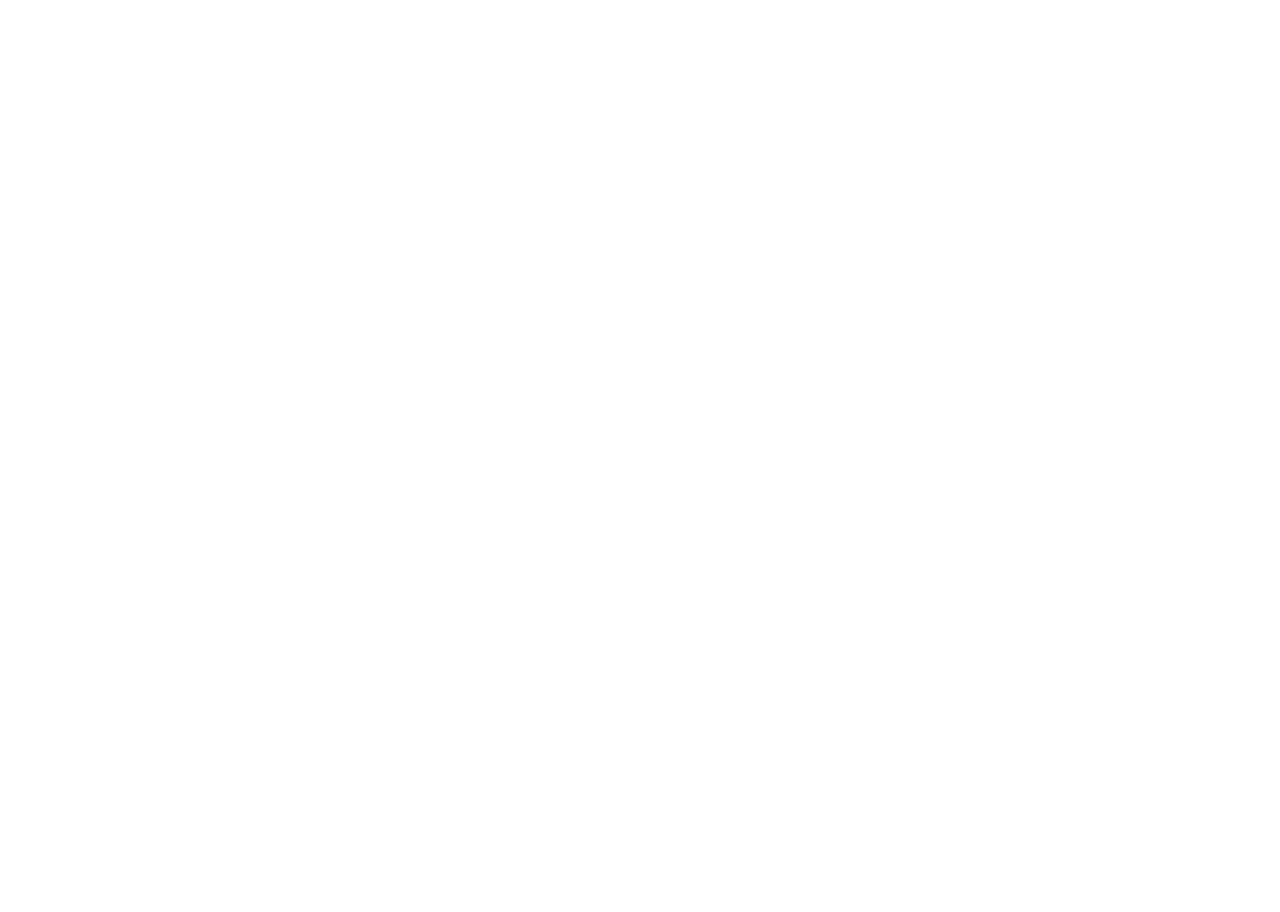
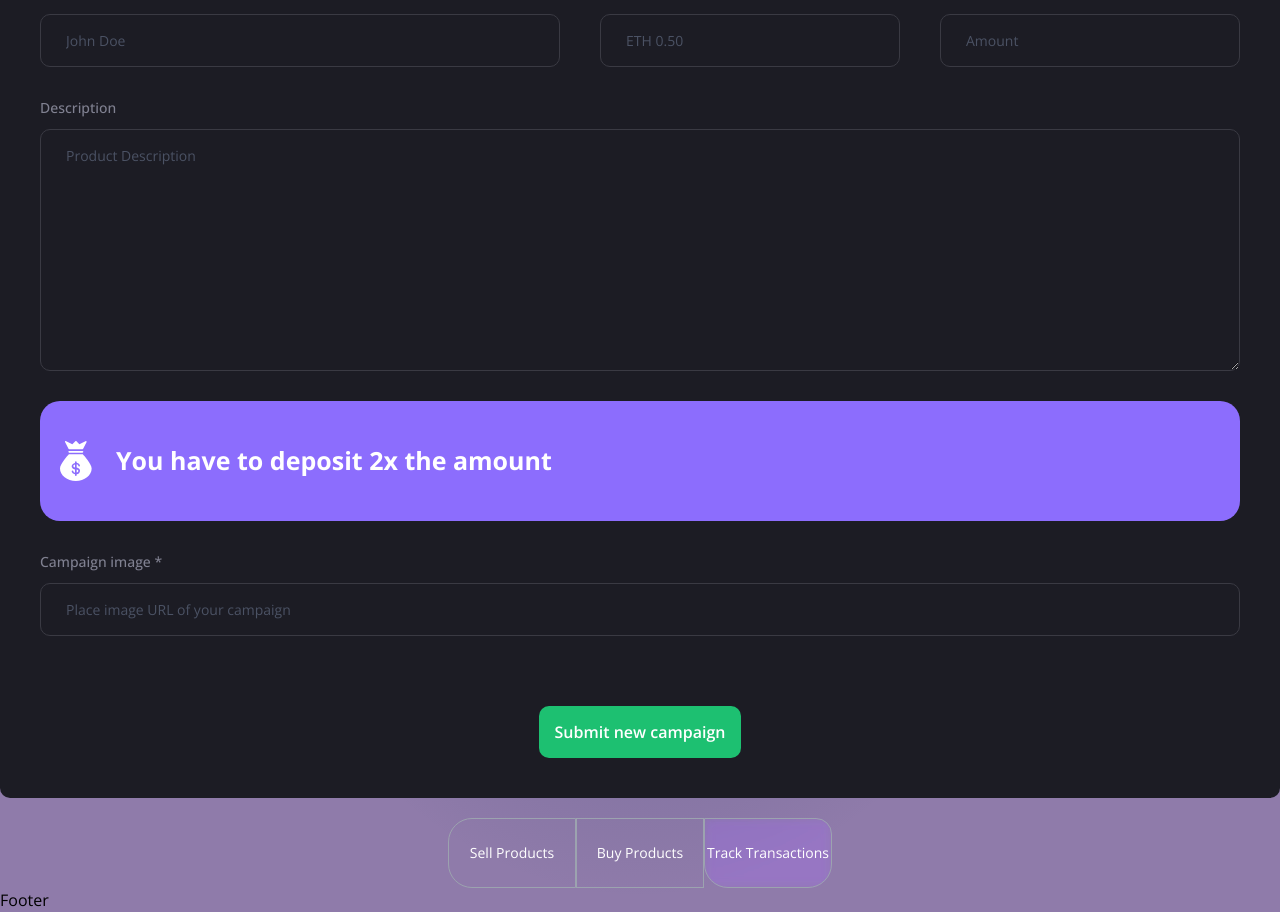
Before and after one commit to wolftossH/DSC--180AB-escrow, a React (Vite) app in the folder client/: page /createProduct in a window 1280 px wide. Shown: the part 401-1313 px from the top of the page. Before the commit the page ends 800 px from the top, so only its background shows below. Built offline with nearby package versions, Linux system fonts and the light colour scheme.

Commit message:
Finished Create Button page

```diff
--- /dev/null
+++ b/client/src/components/CustomButton.jsx
@@ -0,0 +1,15 @@
+import React from 'react'
+
+const CustomButton = ({ btnType, title, handleClick, styles }) => {
+  return (
+    <button
+      type={btnType}
+      className={`font-epilogue font-semibold text-[16px] leading-[26px] text-white min-h-[52px] px-4 rounded-[10px] ${styles}`}
+      onClick={handleClick}
+    >
+      {title}
+    </button>
+  )
+}
+
+export default CustomButton
--- /dev/null
+++ b/client/src/components/FormField.jsx
@@ -0,0 +1,33 @@
+import React from 'react'
+
+const FormField = ({ labelName, placeholder, inputType, isTextArea, value,handleChange }) => {
+  return (
+    <label className="flex-1 w-full flex flex-col">
+      {labelName && (
+        <span className="font-epilogue font-medium text-[14px] leading-[22px] text-[#808191] mb-[10px]">{labelName}</span>
+      )}
+      {isTextArea ? (
+        <textarea
+          required
+          value={value}
+          onChange={handleChange}
+          rows={10}
+          placeholder={placeholder}
+          className="py-[15px] sm:px-[25px] px-[15px] outline-none border-[1px] border-[#3a3a43] bg-transparent font-epilogue text-white text-[14px] placeholder:text-[#4b5264] rounded-[10px] sm:min-w-[300px]"
+        />
+      ) : (
+        <input
+          required
+          value={value}
+          onChange={handleChange}
+          type={inputType}
+          step="0.1"
+          placeholder={placeholder}
+          className="py-[15px] sm:px-[25px] px-[15px] outline-none border-[1px] border-[#3a3a43] bg-transparent font-epilogue text-white text-[14px] placeholder:text-[#4b5264] rounded-[10px] sm:min-w-[300px]"
+        />
+      )}
+    </label>
+  )
+}
+
+export default FormField
--- a/client/src/components/Loader.jsx
+++ b/client/src/components/Loader.jsx
@@ -1,7 +1,21 @@
-const Loader = () => (
-    <div className="flex justify-center items-center py-3">
-      <div className="animate-spin rounded-full h-32 w-32 border-b-2 border-red-700" />
+// const Loader = () => (
+//     <div className="flex justify-center items-center py-3">
+//       <div className="animate-spin rounded-full h-32 w-32 border-b-2 border-red-700" />
+//     </div>
+//   );
+
+//   export default Loader;
+import React from 'react'
+
+import { loader } from '../assets';
+
+const Loader = () => {
+  return (
+    <div className="fixed inset-0 z-10 h-screen bg-[rgba(0,0,0,0.7)] flex items-center justify-center flex-col">
+      <img src={loader} alt="loader" className="w-[100px] h-[100px] object-contain"/>
+      <p className="mt-[20px] font-epilogue font-bold text-[20px] text-white text-center">Transaction is in progress <br /> Please wait...</p>
     </div>
-  );
+  )
+}
 
-  export default Loader;
+export default Loader
--- a/client/src/components/Services.jsx
+++ b/client/src/components/Services.jsx
@@ -23,7 +23,7 @@
                         <Link to="/cart">Buy Products</Link>
                     </div>
                     <div className={`purple-glassmorphism sm:rounded-tr-2xl rounded-bl-3xl rounded-b-3xl ${companyCommonStyles}`}>
-                    Track Transactions
+                        <Link to="/transactions"> Track Transactions</Link>
                     </div>
                 {/* </div> */}
         </div>
--- a/client/src/components/index.js
+++ b/client/src/components/index.js
@@ -4,5 +4,5 @@
 export { default as Footer } from "./Footer";
 export { default as Services } from "./Services";
 export { default as Transactions } from "./Transactions";
-// import index.css;
-// import styles from '../App.css';
+export { default as CustomButton } from './CustomButton';
+export { default as FormField } from './FormField';
--- a/client/src/pages/BuyProduct.jsx
+++ b/client/src/pages/BuyProduct.jsx
@@ -1,4 +1,8 @@
-import React from 'react'
+
+import React, { useState, useEffect } from 'react'
+
+// import { DisplayCampaigns } from '../components';
+// import { useStateContext } from '../context'
 
 const BuyProduct = () => {
     return (
--- a/client/src/pages/CreateProduct.jsx
+++ b/client/src/pages/CreateProduct.jsx
@@ -1,9 +1,107 @@
-import React from 'react'
-import {checkIfImage} from '../utils';
+import React, { useState } from 'react'
+import { useNavigate } from 'react-router-dom';
+import { ethers } from 'ethers';
+
+// import { useStateContext } from '../context';
+import { money } from '../assets';
+import { CustomButton, FormField, Loader } from '../components';
+import { checkIfImage } from '../utils';
 
 const CreateProduct = () => {
+    const navigate = useNavigate();
+    const [isLoading, setIsLoading] = useState(false);
+    // const { createCampaign } = useStateContext();
+    const [form, setForm] = useState({
+      name: '',
+    //   title: '',
+      description: '',
+      target: '',
+      deadline: '',
+      image: ''
+    });
+
+    const handleSubmit = async (e) => {
+        // never want to reload the page after form submission
+        e.preventDefault();
+
+        checkIfImage(form.image, async (exists) => {
+          if(exists) {
+            setIsLoading(true)
+            await createCampaign({ ...form, target: ethers.utils.parseUnits(form.target, 18)})
+            setIsLoading(false);
+            navigate('/');
+          } else {
+            alert('Provide valid image URL')
+            setForm({ ...form, image: '' });
+          }
+        })
+      }
+
+    const handleFormFieldChange = (fieldName, e) => {
+        setForm({ ...form, [fieldName]: e.target.value })
+    }
+
     return (
-        <div>CreateProduct</div>
+        <div className="bg-[#1c1c24] flex justify-center items-center flex-col rounded-[10px] sm:p-10 p-4">
+            {isLoading && <Loader />}
+            <div className="flex justify-center items-center p-[16px] sm:min-w-[380px] bg-[#3a3a43] rounded-[10px]">
+        <h1 className="font-epilogue font-bold sm:text-[25px] text-[18px] leading-[38px] text-white">Sell a Product</h1>
+            </div>
+            <form onSubmit={handleSubmit} className="w-full mt-[65px] flex flex-col gap-[30px]">
+                <div className="flex flex-wrap gap-[40px]">
+                    <FormField
+                    labelName="Your Product *"
+                    placeholder="John Doe"
+                    inputType="text"
+                    value={form.name}
+
+                    handleChange={(e) => handleFormFieldChange('name', e)}
+                    />
+                    <div className="flex flex-wrap gap-[40px]">
+                    <FormField
+                        labelName="Price *"
+                        placeholder="ETH 0.50"
+                        inputType="number"
+                        value={form.target}
+                        handleChange={(e) => handleFormFieldChange('target', e)}
+                    />
+                    <FormField
+                        labelName="Amount *"
+                        placeholder="Amount"
+                        inputType="number"
+                        value={form.deadline}
+                        handleChange={(e) => handleFormFieldChange('deadline', e)}
+                    />
+                    </div>
+                </div>
+                    <FormField
+                    labelName="Description"
+                    placeholder="Product Description "
+                    isTextArea
+                    value={form.description}
+                    handleChange={(e) => handleFormFieldChange('description', e)}
+                    />
+                <div className="w-full flex justify-start items-center p-4 bg-[#8c6dfd] h-[120px] rounded-[20px]">
+                    <img src={money} alt="money" className="w-[40px] h-[40px] object-contain"/>
+                    <h4 className="font-epilogue font-bold text-[25px] text-white ml-[20px]">You have to deposit 2x the amount</h4>
+                </div>
+                <FormField
+                labelName="Campaign image *"
+                placeholder="Place image URL of your campaign"
+                inputType="url"
+                value={form.image}
+                handleChange={(e) => handleFormFieldChange('image', e)}
+                />
+                <div className="flex justify-center items-center mt-[40px]">
+                    <CustomButton
+                    btnType="submit"
+                    title="Submit new campaign"
+                    styles="bg-[#1dc071]"
+                    />
+                </div>
+            </form>
+        </div>
+
     )
 }
 
```
